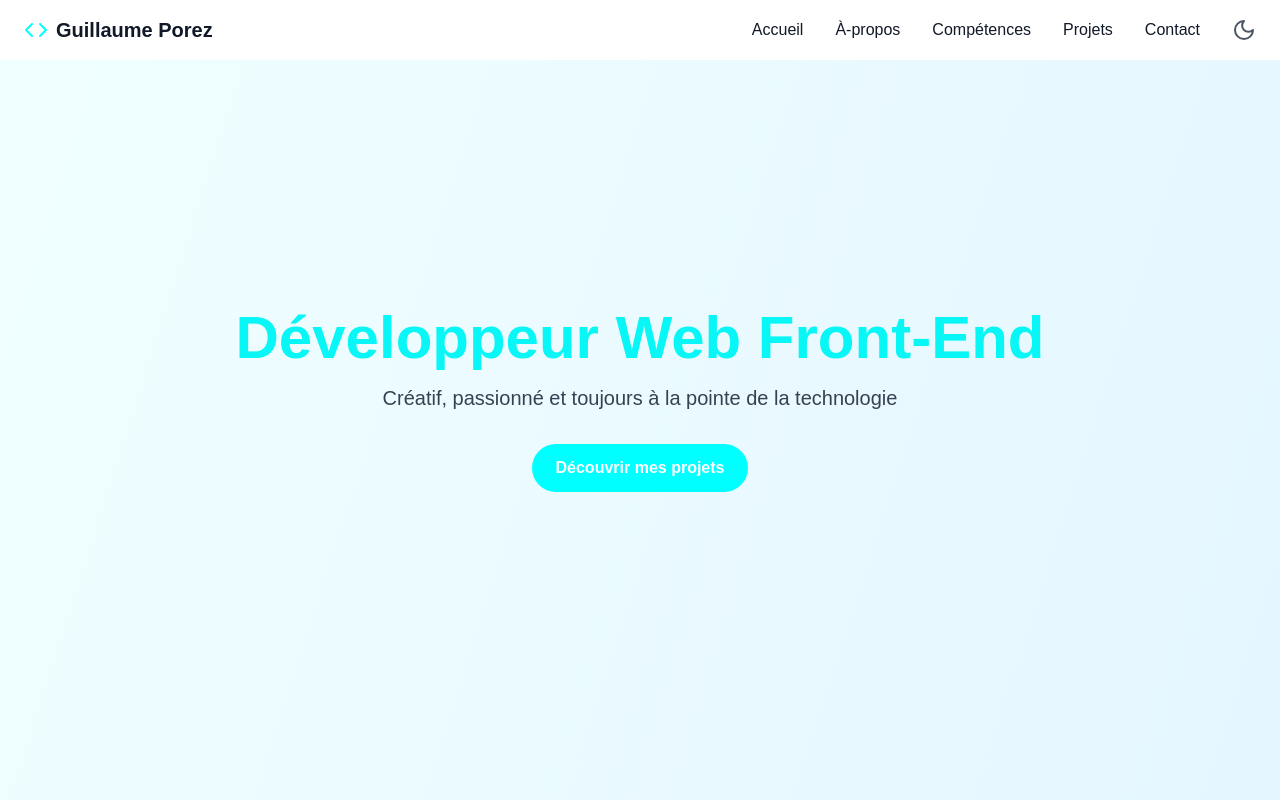
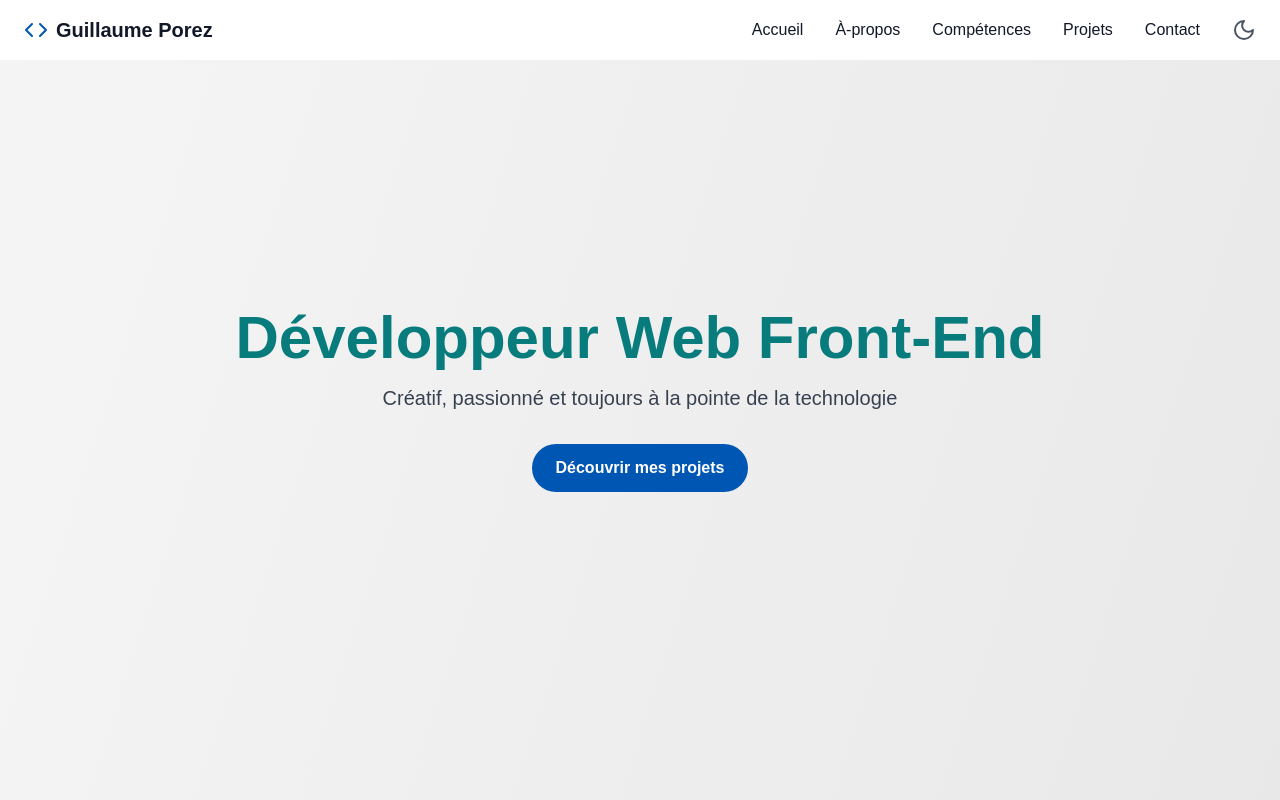
Before and after one commit to GuillaumePOREZ72/dev-front-portfolio, a React (Vite) app: page / in a window 1280 px wide. Shown: the top 800 px of the page. Built offline with nearby package versions, Linux system fonts and the light colour scheme.

Commit message:
maj UI and gradient suite

```diff
--- a/src/components/Hero.tsx
+++ b/src/components/Hero.tsx
@@ -32,8 +32,8 @@ const Hero = (): JSX.Element => {
         transition={{ duration: 0.8 }}
       >
         <motion.h1
-          className="text-6xl font-bold mb-4 text-gray-900 dark:text-white"
-          animate={{ color: ["#1F2937", "#00FFFF", "#87CEFA", "#1F2937"] }}
+          className="text-6xl font-bold mb-4 text-gray-800 dark:text-white"
+          animate={{ color: ["#1F2937", "#008080", "#87CEFA", "#1F2937"] }}
           transition={{ duration: 5, repeat: Infinity }}
         >
           Développeur Web Front-End
--- a/tailwind.config.js
+++ b/tailwind.config.js
@@ -7,11 +7,11 @@ export default {
       colors: {
         primary: "#000000",
         secondary: {
-          light: "#00FFFF",
+          light: "#0056b3",
           dark: "#87CEFA",
         },
         tertiary: {
-          light: "#87CEFA",
+          light: "#003366",
           dark: "#00FFFF",
         },
       },
@@ -19,10 +19,9 @@ export default {
         sans: ["Manrope", "sans-serif"],
       },
       backgroundImage: {
-        "gradient-light":
-          "linear-gradient(to bottom right, #F0FFFF, #E6F7FF, #D9F2FF)",
+        "gradient-light": "linear-gradient(to bottom right, #f5f5f5, #e0e0e0)",
         "gradient-dark":
-          "linear-gradient(to bottom right, #2c4770, #26285e, #21234a)",
+          "linear-gradient(to bottom right, #1a263d, #141a2d, #0f111b)",
       },
     },
   },
```
Also changed, not shown: server.js (+12 -2 lines), 1 other file (tests, documents, lock files or other folders).
